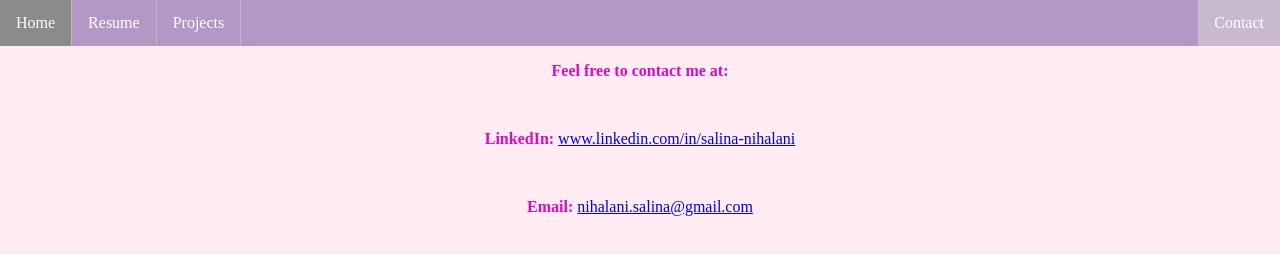
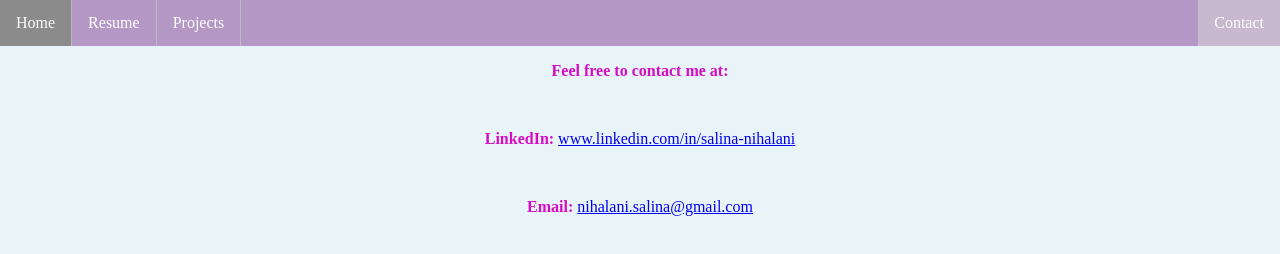
Before and after one commit to pnihalani26/pnihalani26.github.io, a plain HTML site: page page5.html in a window 1280 px wide. Drawn offline with Linux system fonts and the light colour scheme.

Commit message:
Update page5.html

```diff
--- a/page5.html
+++ b/page5.html
@@ -11,7 +11,7 @@ body{
 	align-content: center;
 	margin: auto;
 	alignment-adjust:middle;
-	background-color:#ffecf2;
+	background-color:#e8f4f8;
 }
 ul {
     list-style-type: none;
```
